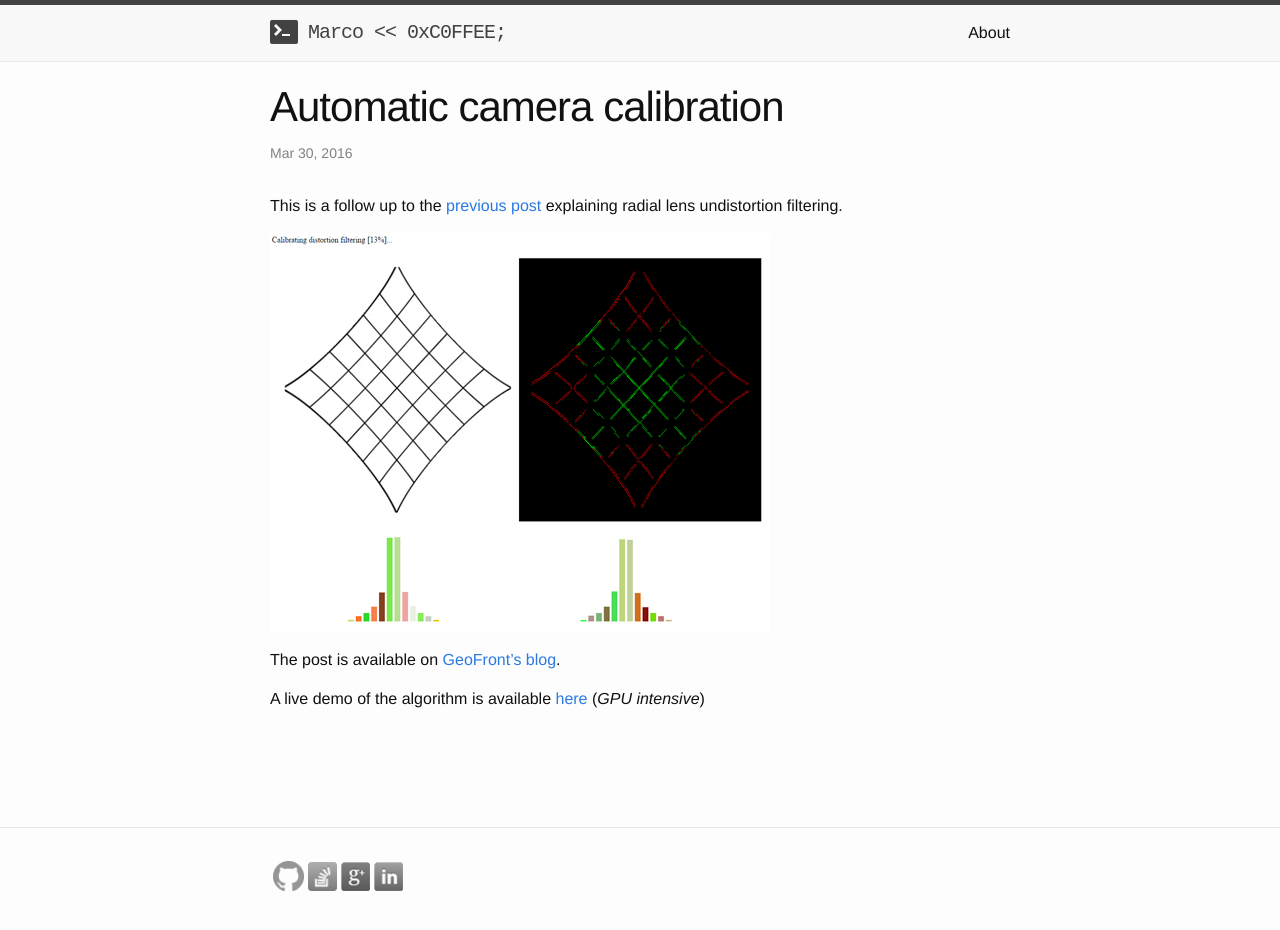
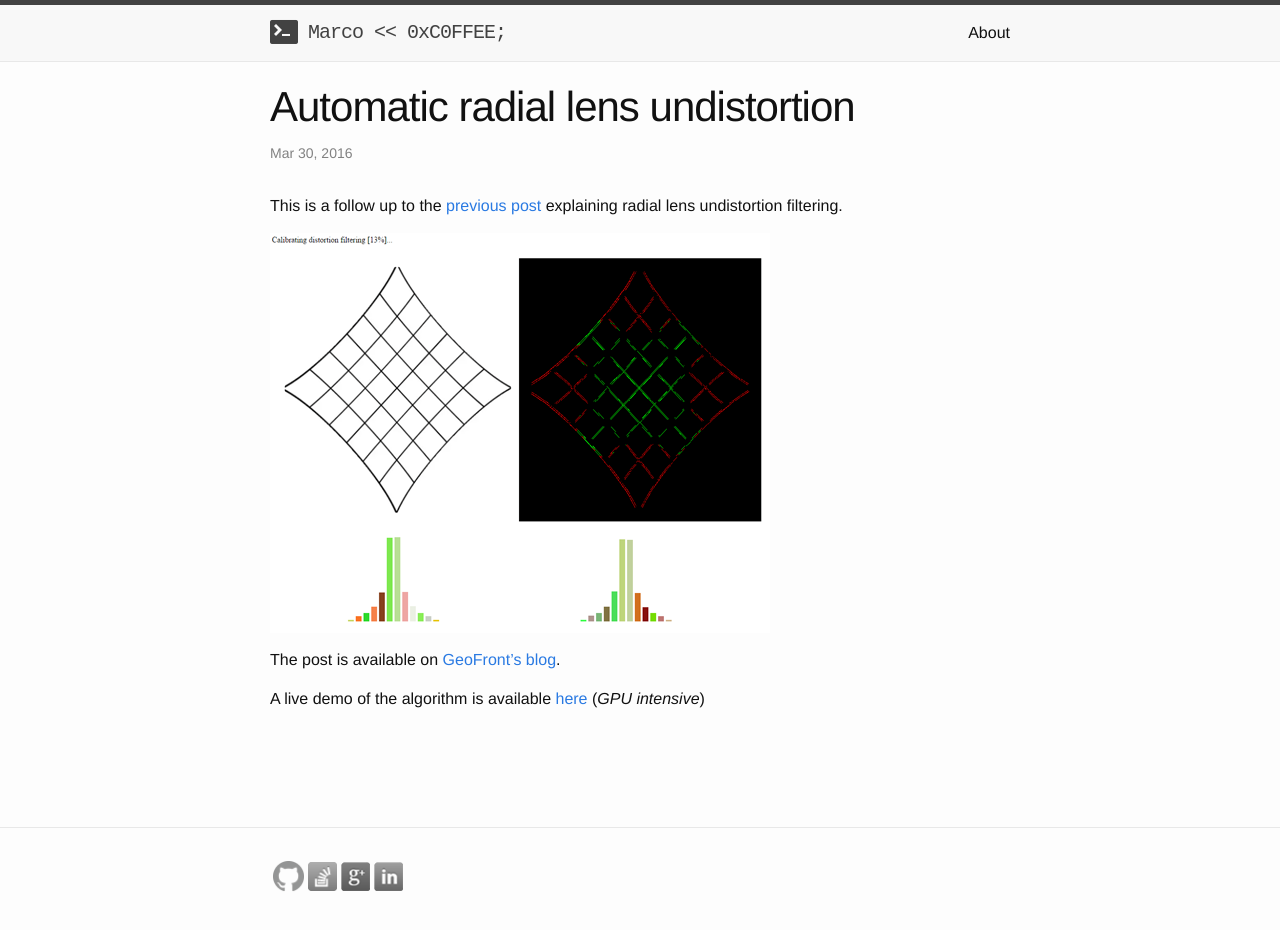
Before and after one commit to marcodiiga/marcodiiga.github.io, a Jekyll site: the page built from _posts/2016-03-30-automatic-radial-lens-undistortion.markdown, in a window 1280 px wide and 940 px high. Shown: the top 930 px of the window. Built offline with Jekyll 4.4.1, drawn with Linux system fonts in a browser that asks for light colours.

Commit message:
Renaming

```diff
--- a/_posts/2016-03-30-automatic-camera-calibration.markdown
+++ b/_posts/2016-03-30-automatic-radial-lens-undistortion.markdown
@@ -1,6 +1,6 @@
 ---
 layout: post
-title:  "Automatic camera calibration"
+title:  "Automatic radial lens undistortion"
 categories: algorithms
 ---
 
@@ -8,6 +8,6 @@ This is a follow up to the [previous post]({% post_url 2016-01-12-radial-lens-un
 
 ![image](images/posts/automaticcameracalibration1.png)
 
-The post is available on [GeoFront's blog](http://geofront.eu/blog/automatic-camera-calibration.html).
+The post is available on [GeoFront's blog](http://geofront.eu/blog/automatic-radial-lens-undistortion.html).
 
 A live demo of the algorithm is available [here](http://marcodiiga.github.io/lens_distortion_filtering/automatic_lens_distortion_filtering.html) (*GPU intensive*)
```
